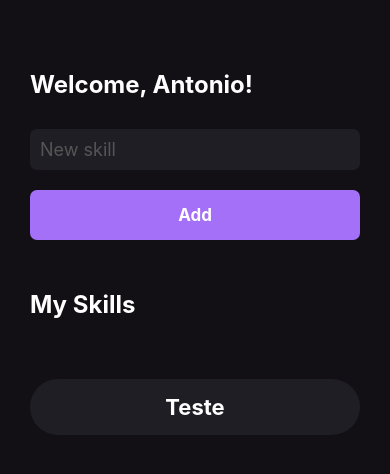
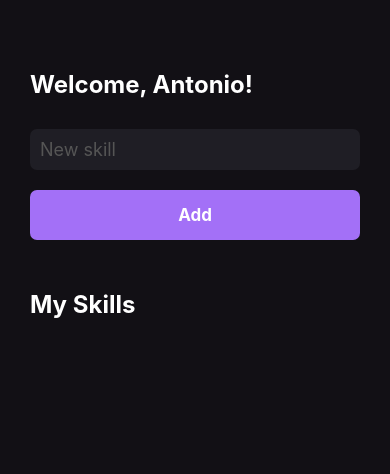
Before and after one commit to antoniovuono/myskills, a React Native app: screen / in a window 390 px wide. Shown: the top 474 px of the page. Built offline with nearby package versions, Linux system fonts and the light colour scheme.

Commit message:
App fineshed!

```diff
--- a/src/pages/Home.js
+++ b/src/pages/Home.js
@@ -1,5 +1,5 @@
 /* eslint-disable react-native/no-inline-styles */
-import React from 'react';
+import React, {useState} from 'react';
 
 import {
   View,
@@ -11,6 +11,13 @@ import {
 } from 'react-native';
 
 export function Home() {
+  const [newSkill, setNewSkill] = useState('');
+  const [mySkills, setMySkills] = useState([]);
+
+  function handleAddNewSkill() {
+    setMySkills(oldState => [...oldState, newSkill]);
+  }
+
   return (
     <>
       <View style={styles.container}>
@@ -20,17 +27,23 @@ export function Home() {
           style={styles.input}
           placeholder="New skill"
           placeholderTextColor="#555"
+          onChangeText={setNewSkill}
         />
 
-        <TouchableOpacity style={styles.button}>
+        <TouchableOpacity
+          style={styles.button}
+          activeOpacity={0.7}
+          onPress={handleAddNewSkill}>
           <Text style={styles.buttonText}>Add</Text>
         </TouchableOpacity>
 
         <Text style={[styles.title, {marginVertical: 50}]}>My Skills</Text>
 
-        <TouchableOpacity style={styles.buttonSkill}>
-          <Text style={styles.textSkill}>Teste</Text>
-        </TouchableOpacity>
+        {mySkills.map(skill => (
+          <TouchableOpacity key={skill} style={styles.buttonSkill}>
+            <Text style={styles.textSkill}>{skill}</Text>
+          </TouchableOpacity>
+        ))}
       </View>
     </>
   );
```
